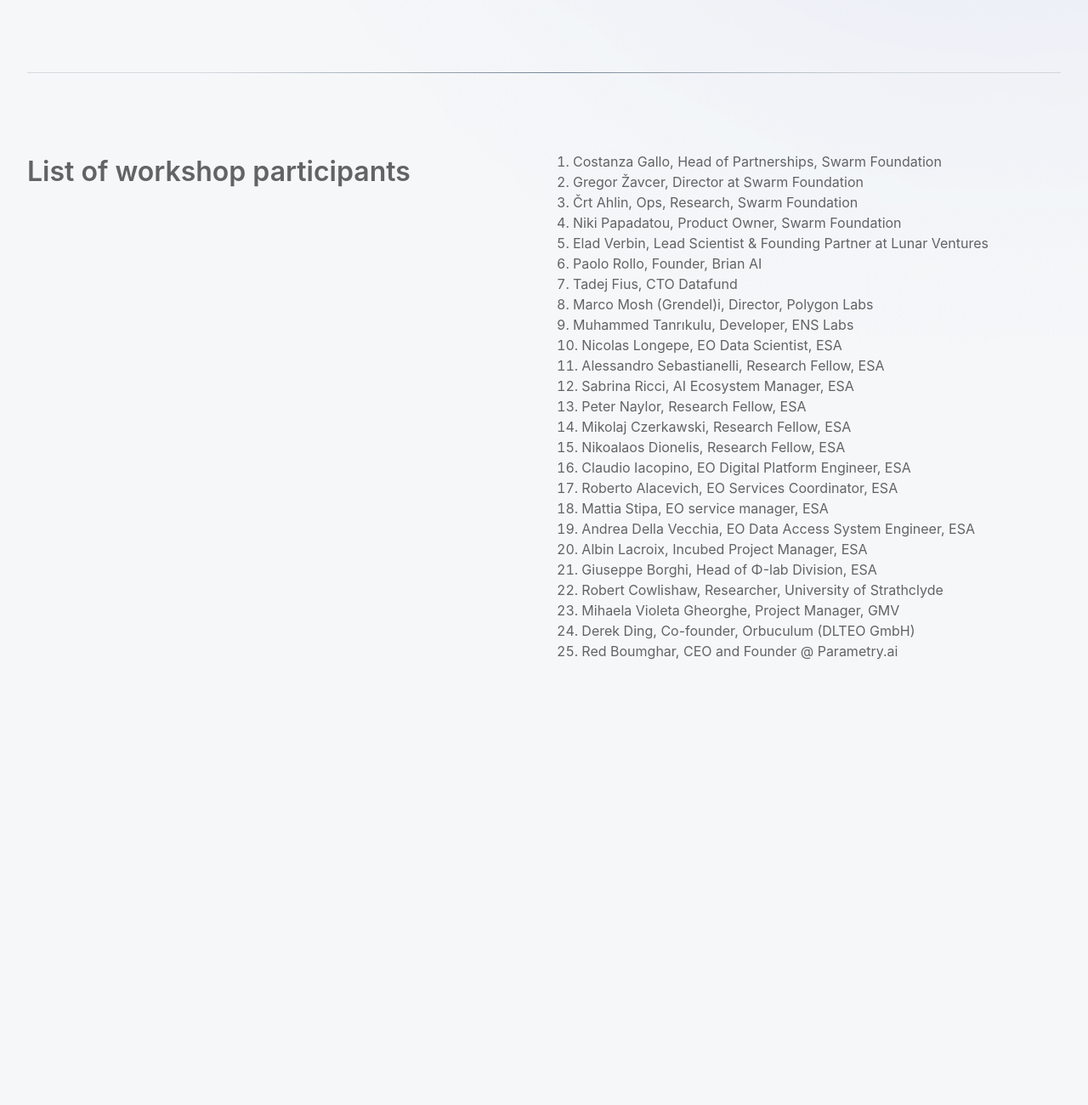
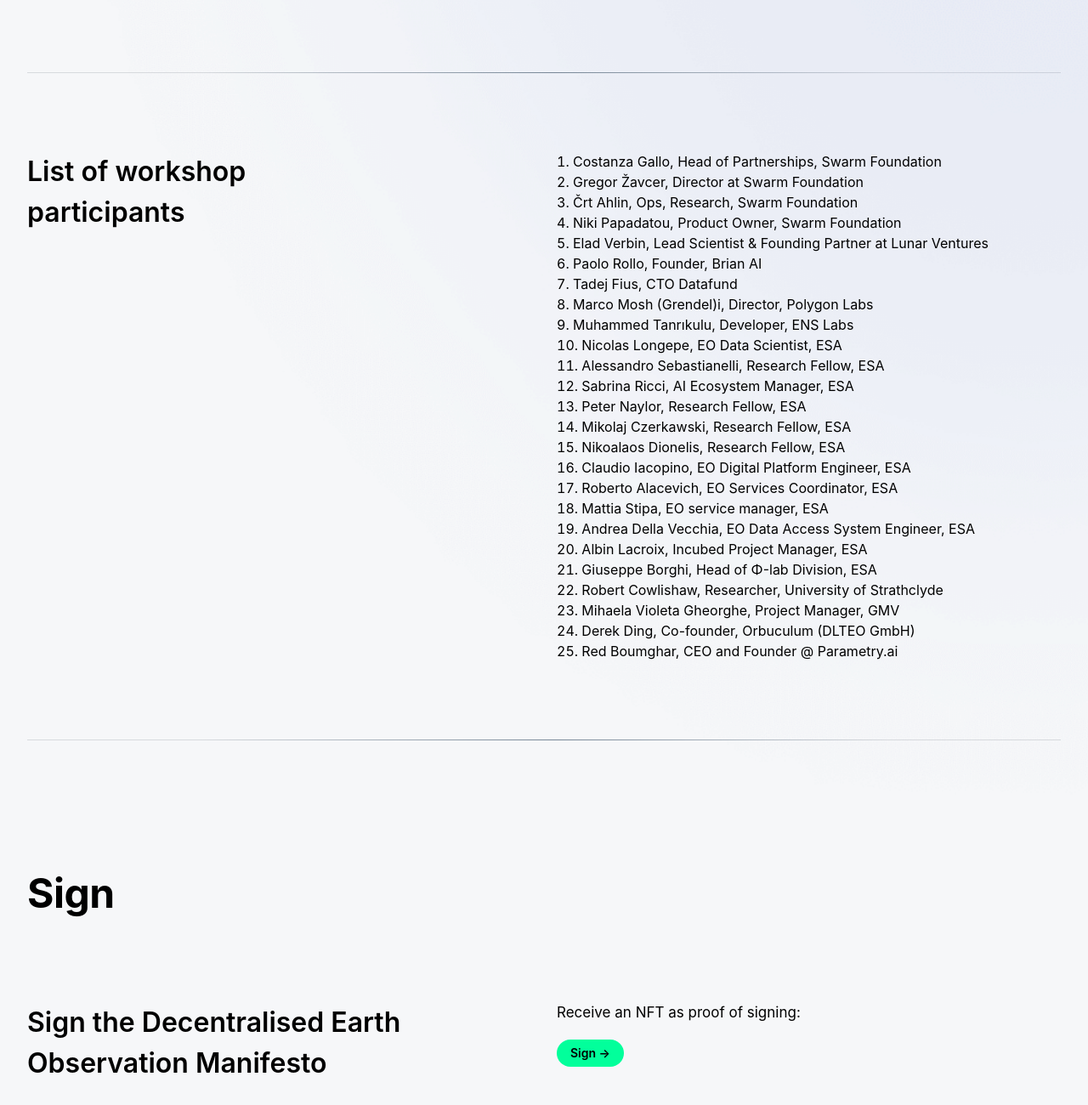
Before and after one commit to cnj-digital/ethswarm-eo-manifesto-html, a website built with Vite: page index.html in a window 1280 px wide. Shown: the part 5145-6445 px from the top of the page at 85% size. Before the commit the page ends 6051 px from the top, so only its background shows below. Built offline with nearby package versions, Linux system fonts and the light colour scheme; a small style sheet from the web is missing.

Commit message:
NFT Button

```diff
--- a/index.html
+++ b/index.html
@@ -28,7 +28,7 @@
 
 <body class="antialiased bg-[#F6F7F9] font-sans bg-[url('/bg.png')] bg-no-repeat bg-cover bg-top">
 
-  <main class="relative z-20 my-32">
+  <main class="relative z-20 mt-32 mb-52">
     <div class="grid lg:grid-cols-12 lg:gap-x-[30px] mx-auto max-w-7xl px-5 lg:px-8 relative">
 
       <div class="lg:col-span-7 text-[#141516]">
@@ -276,11 +276,11 @@
       </div>
 
       <div class="lg:col-span-5">
-        <h3 class="text-[32px] font-semibold text-black/60">
-          List of workshop participants
+        <h3 class="text-[32px] font-semibold text-black">
+          List of workshop<br />participants
         </h3>
       </div>
-      <div class="lg:col-span-6 lg:col-start-7 text-[16px] leading-[24px] text-black/60">
+      <div class="lg:col-span-6 lg:col-start-7 text-[16px] leading-[24px] text-black">
         <ol class="list-decimal list-inside">
           <li>Costanza Gallo, Head of Partnerships, Swarm Foundation</li>
           <li>Gregor Žavcer, Director at Swarm Foundation</li>
@@ -310,6 +310,34 @@
 
         </ol>
       </div>
+
+      <div class="my-36 h-px bg-[#2D384326] w-full col-span-12 relative">
+        <div class="absolute inset-0 w-2/3 mx-auto"
+          style="background: linear-gradient(90deg, rgba(95, 109, 124, 0.00) 0%, #778797 51.56%, rgba(95, 109, 124, 0.00) 100%);">
+        </div>
+      </div>
+    </div>
+
+    <div class="lg:grid lg:grid-cols-12 lg:gap-x-[30px] mx-auto max-w-7xl px-5 lg:px-8 mt-36 lg:gap-y-[60px] space-y-8">
+      <h2 class="lg:col-span-6 text-[48px] font-bold tracking-[-0.48px] mb-10 lg:mb-0">Sign</h2>
+      <div class="lg:col-span-6"></div>
+
+      <div class="lg:col-span-5">
+        <h3 class="text-[32px] font-semibold">
+          Sign the Decentralised Earth Observation Manifesto
+        </h3>
+      </div>
+      <div class="lg:col-span-6 lg:col-start-7 text-[17px] leading-[24px]">
+        <p>
+          Receive an NFT as proof of signing:
+        </p>
+
+        <div class="mt-5">
+          <a href="#"
+            class="bg-[#02FF9B] px-4 text-sm h-8 rounded-full inline-flex items-center font-semibold hover:bg-opacity-80 duration-200">Sign
+            -></a>
+        </div>
+      </div>
     </div>
 
   </main>
```
